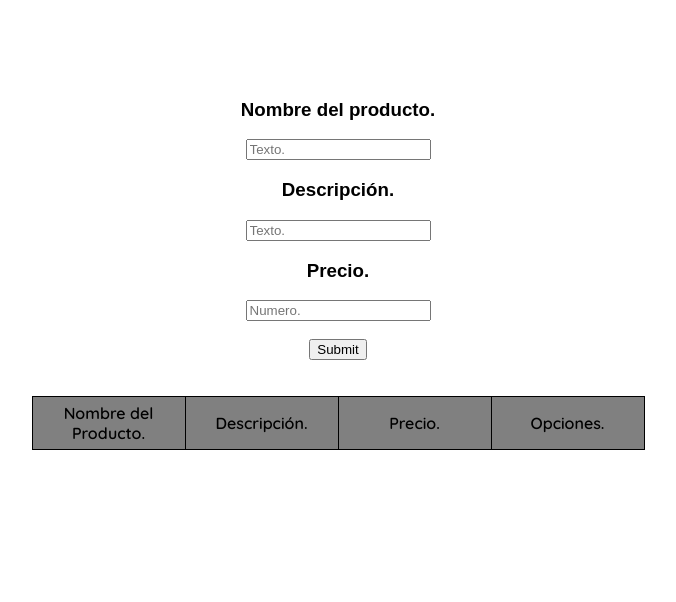
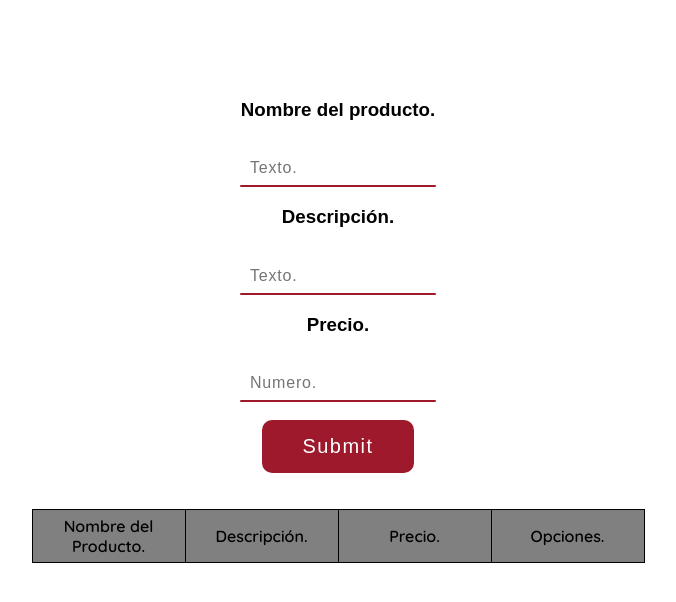
Before and after one commit to JorgeIvan172/Crud, a plain HTML site: page index.html in a window 1280 px wide. Shown: the whole page, without its empty margins (302-978 px from the left). Drawn offline with Linux system fonts and the light colour scheme.

Commit message:
style.css

```diff
--- a/style.css
+++ b/style.css
@@ -47,3 +47,103 @@ td {
     width: 100px;
     height: 25px;
 }
+
+/* ISADORA */
+
+/*Estilo de Inputs */
+.inputbox {
+    position: relative;
+    width: 196px;
+  }
+
+  .inputbox input {
+    position: relative;
+    width: 100%;
+    padding: 20px 10px 10px;
+    background: transparent;
+    outline: none;
+    box-shadow: none;
+    border: none;
+    color: #ffffff;
+    font-size: 1em;
+    letter-spacing: 0.05em;
+    transition: 0.5s;
+    z-index: 10;
+  }
+
+  .inputbox i {
+    position: absolute;
+    left: 0;
+    bottom: 0;
+    width: 100%;
+    height: 2px;
+    background: #9f192c;
+    border-radius: 2px;
+    transition: 0.5s;
+    pointer-events: none;
+    z-index: 0;
+  }
+
+  .inputbox input:valid ~i,
+  .inputbox input:focus ~i {
+    height: 44px;
+  }
+
+
+  /*Estilo de Buttom*/
+.submit {
+  padding: 15px 40px;
+  border-radius: 10px;
+  border: 0;
+  background-color: #9f192c;
+  letter-spacing: 1.5px;
+  font-size: 20px;
+  transition: all .3s ease;
+  /*box-shadow: Black 0px 10px 0px 0px;*/ /*Diseño de Buttom*/
+  color: hsl(0, 0%, 100%);
+ }
+
+ /*Diseño de Buttom
+ .submit:hover {
+  box-shadow: rgb(82, 201, 46) 0px 7px 0px 0px;
+ }
+ */
+
+ .submit:active {
+  background-color: gray;  /*Diseño de Cuando se presiona el Buttom*/
+  /*50, 168, 80*/
+  box-shadow: rgb(32, 49, 127) 0px 0px 0px 0px;
+  transform: translateY(5px);
+  transition: 200ms;
+ }
+
+ .submit2 {
+    padding: 10px 10px;
+    border-radius: 10px;
+    border: 0;
+    background-color: black;
+    letter-spacing: 1.5px;
+    font-size: 15px;
+    transition: all .3s ease;
+    /*box-shadow: red;  Sombras del Buttom*/
+    color: hsl(0, 0%, 100%);
+   }
+
+    /*Diseño de Buttom
+   .submit2:hover {
+    box-shadow: rgb(201, 46, 70) 0px 7px 0px 0px;
+   }
+   */
+
+   .submit2:active {
+    background-color: gray;
+    /*50, 168, 80*/
+    box-shadow: rgb(201, 46, 70) 0px 0px 0px 0px;
+    transform: translateY(5px);
+    transition: 200ms;
+   }
+
+   /*Estilo de borde Donde estan Los Inputs*/
+   .style_input{
+    margin: 20px red;
+   }
```
